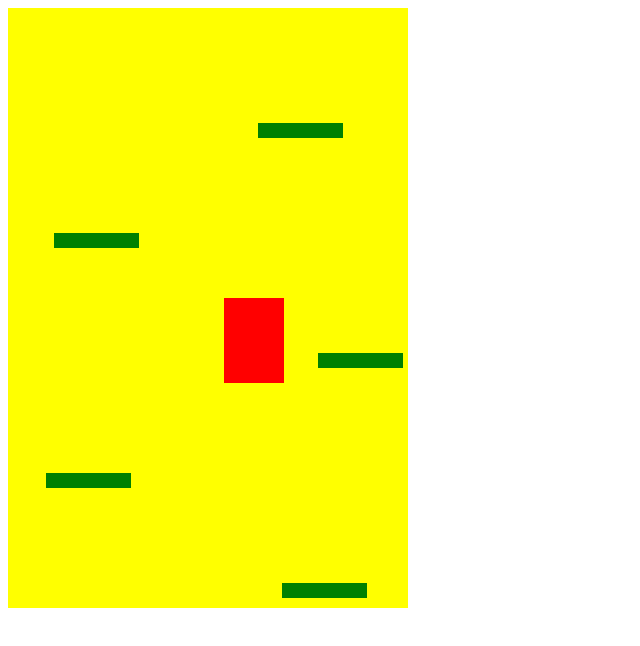
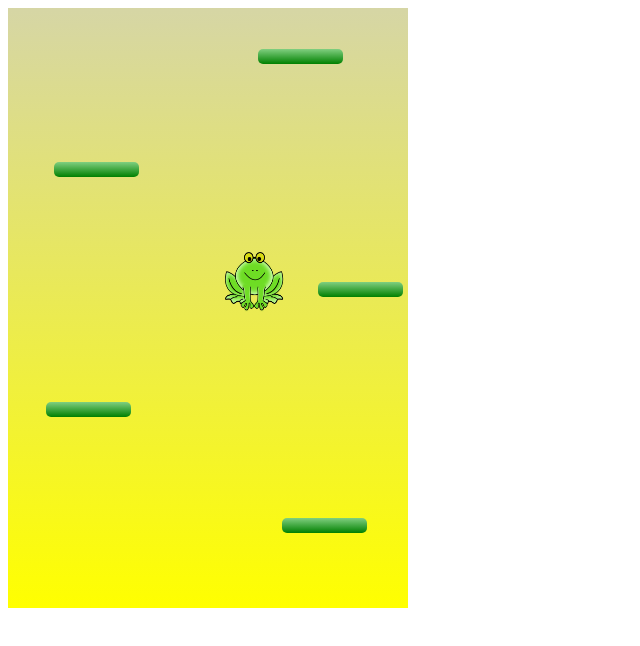
Before and after one commit to benp145/doodleJump, a plain HTML site: page index.html in a window 1280 px wide. Shown: the whole page, without its empty margins (0-640 px from the left). Drawn offline with Linux system fonts and the light colour scheme.

Commit message:
changed the movement, and added some stylings

```diff
--- a/app.js
+++ b/app.js
@@ -1,6 +1,6 @@
 document.addEventListener('DOMContentLoaded', () => {
     const grid = document.querySelector('.grid')
-    const doodler = document.createElement('div')
+    const doodler = document.createElement('img')
     let doodlerLeftSpace = 50
     let startPoint = 150
     let doodlerBottomSpace = startPoint
@@ -15,10 +15,14 @@ document.addEventListener('DOMContentLoaded', () => {
     let isGoingRight = false
     let leftTimerId
     let rightTimerId
+    let platformTimerId
+
+
 
     function createDoodler() {
         grid.appendChild(doodler)
         doodler.classList.add('doodler')
+        doodler.src = './images/frog2.png'
         doodlerLeftSpace = platforms[0].left
         doodler.style.left = doodlerLeftSpace + 'px'
         doodler.style.bottom = doodlerBottomSpace + 'px'
@@ -51,9 +55,14 @@ document.addEventListener('DOMContentLoaded', () => {
     function movePlatforms() {
         if (doodlerBottomSpace > 250) {
             platforms.forEach(platform => {
-                platform.bottom -= 10
+                if (doodlerBottomSpace >= 400) {
+                    platform.bottom += 400 - doodlerBottomSpace
+
+                }
+
                 let visual = platform.visual
                 visual.style.bottom = platform.bottom + 'px'
+
 
                 if (platform.bottom < 10) {
                     score++
@@ -70,21 +79,54 @@ document.addEventListener('DOMContentLoaded', () => {
     function jump() {
         clearInterval(downTimerId)
         isJumping = true
+        let t = -80
         upTimerId = setInterval(function () {
-            doodlerBottomSpace += 10
-            doodler.style.bottom = doodlerBottomSpace + 'px'
-            if (doodlerBottomSpace > startPoint + 200) {
+            t++
+            doodlerBottomSpace -= t / 10
+            if (doodlerBottomSpace < 400) {
+                doodler.style.bottom = doodlerBottomSpace + 'px'
+            } else {
+                platforms.forEach(platform => {
+                    platform.bottom += t / 10
+
+                    let visual = platform.visual
+                    visual.style.bottom = platform.bottom + 'px'
+
+                    if (platform.bottom < 5) {
+                        score++
+                        let firstPlatform = platforms[0].visual
+                        firstPlatform.classList.remove('platform')
+                        platforms.shift()
+                        let newPlatform = new Platform(600)
+                        platforms.push(newPlatform)
+                    }
+                })
+            }
+
+            console.log(t)
+            if (t === 0) {
                 fall()
             }
-        }, 15)
+        }, 10)
     }
 
     function fall() {
         clearInterval(upTimerId)
         isJumping = false
+        let t = 0
         downTimerId = setInterval(function () {
-            doodlerBottomSpace -= 5
+            t++
+            if (doodlerBottomSpace > 400) {
+                doodlerBottomSpace = 400
+            }
+            doodlerBottomSpace -= t / 10
+
             doodler.style.bottom = doodlerBottomSpace + 'px'
+
+
+
+
+            // console.log(t)
             if (doodlerBottomSpace <= 0) {
                 gameOver()
             }
@@ -136,10 +178,13 @@ document.addEventListener('DOMContentLoaded', () => {
         if (!isGoingLeft) {
             isGoingLeft = true
             leftTimerId = setInterval(function () {
-                if (doodlerLeftSpace >= 0) {
+                if (doodlerLeftSpace >= -20) {
                     doodlerLeftSpace -= 5
                     doodler.style.left = doodlerLeftSpace + 'px'
-                } else moveRight()
+                } else {
+                    doodlerLeftSpace = 360
+                    doodler.style.left = doodlerLeftSpace + 'px'
+                }
             },20)
         }
     }
@@ -152,10 +197,13 @@ document.addEventListener('DOMContentLoaded', () => {
         if (!isGoingRight) {
             isGoingRight = true
             rightTimerId = setInterval(function () {
-                if (doodlerLeftSpace <= 340) {
+                if (doodlerLeftSpace <= 360) {
                     doodlerLeftSpace += 5
                     doodler.style.left = doodlerLeftSpace + 'px'
-                } else moveLeft()
+                } else {
+                    doodlerLeftSpace = -20
+                    doodler.style.left = doodlerLeftSpace + 'px'
+                }
             }, 20)
         }
     }
@@ -171,7 +219,6 @@ document.addEventListener('DOMContentLoaded', () => {
         if (!isGameOver) {
             createPlatforms()
             createDoodler()
-            setInterval(movePlatforms, 30)
             jump()
             document.addEventListener('keyup',control)
         }
--- a/style.css
+++ b/style.css
@@ -1,7 +1,7 @@
 .grid {
     width: 400px;
     height: 600px;
-    background-color: yellow;
+    background-image: linear-gradient(rgba(155, 155, 37, 0.411), yellow);
     position: relative;
     font-size: 200px;
     text-align: center;
@@ -9,14 +9,15 @@
 
 .doodler {
     width: 60px;
-    height: 85px;
-    background-color: red;
+    height: 60px;
+    background: transparent;
     position: absolute;
 }
 
 .platform {
+    border-radius: 5px;
     width: 85px;
     height: 15px;
-    background-color: green;
+    background-image: linear-gradient(rgb(128, 207, 128), green);
     position: absolute;
 }
```
Also changed, not shown: images/frog.png (added), images/frog1.png (added), images/frog2.png (added), 1 other file.
